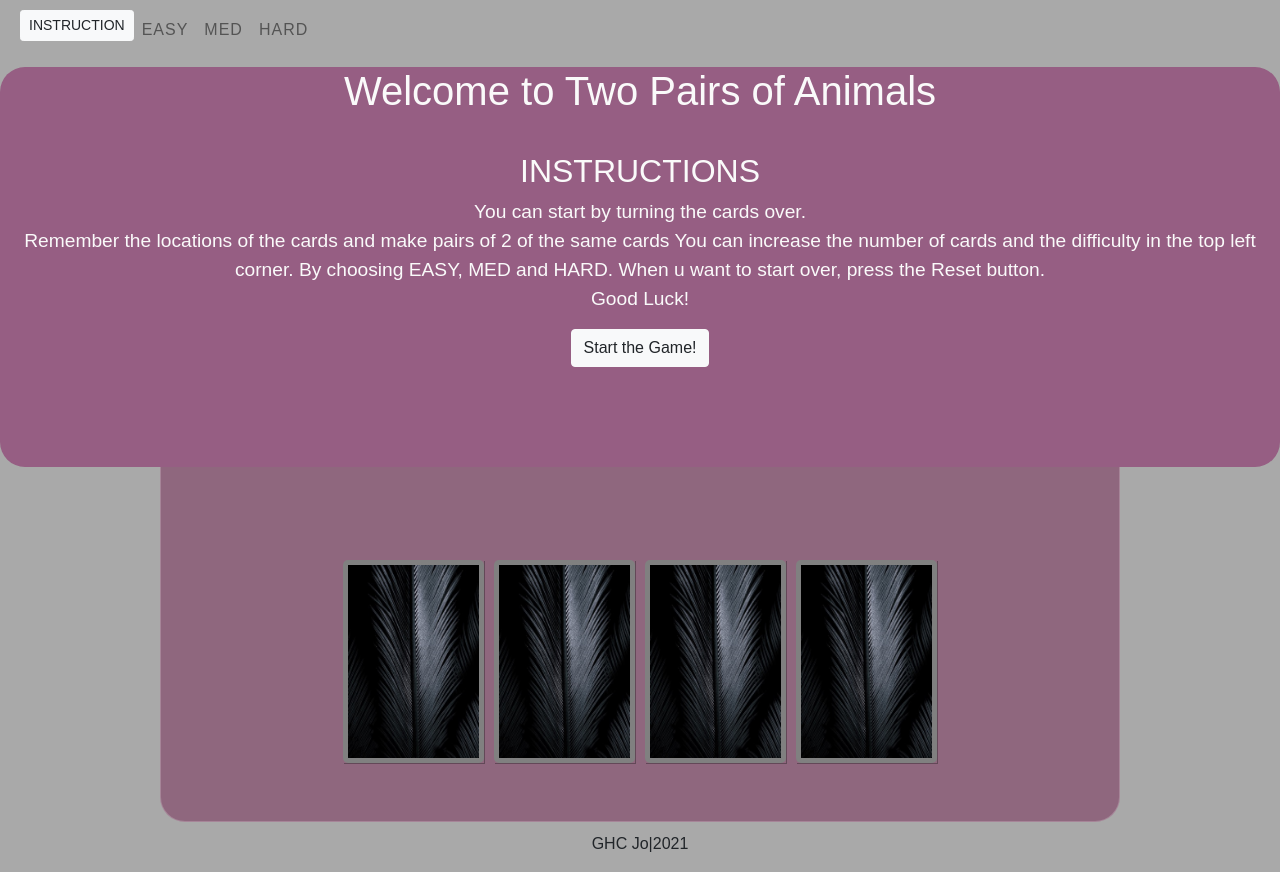
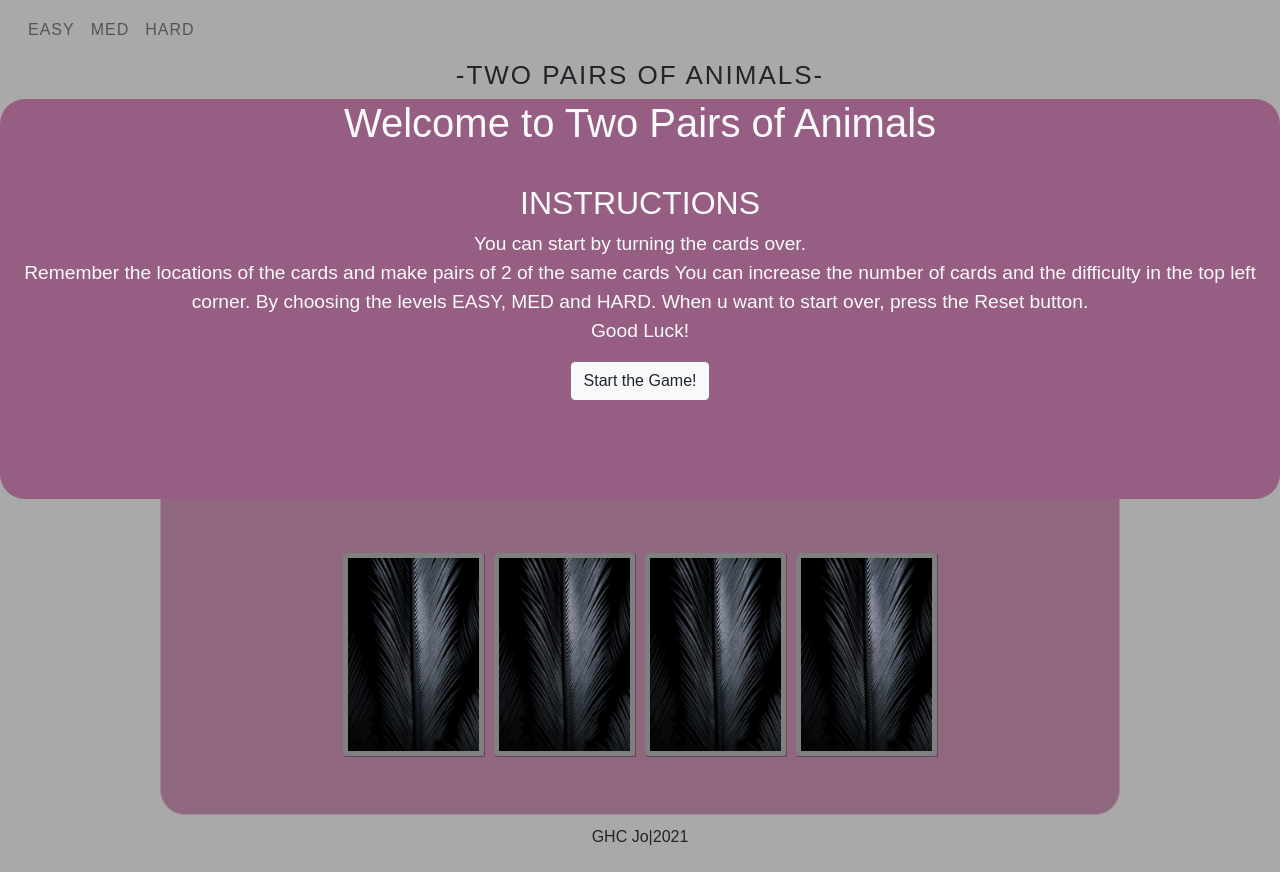
Before and after one commit to gwenjo/mario-memory, a plain HTML site: page index.html in a window 1280 px wide. Drawn offline with nearby package versions, Linux system fonts and the light colour scheme; a web font is replaced by a local one.

Commit message:
changed instruction message on all pages

```diff
--- a/index.html
+++ b/index.html
@@ -25,9 +25,6 @@
                 <div class="collapse navbar-collapse" id="navbarNavAltMarkup">
                     <ul class="navbar-nav">
                         <li class="nav-item">
-                            <p><button type="button" class="btn btn-light btn-sm" data-toggle="modal" data-target="#instructionModal">INSTRUCTION</button></p>
-                        </li>
-                        <li class="nav-item">
                             <a class="nav-link" href="index.html">EASY</a>
                         </li>
                         <li class="nav-item">
@@ -40,6 +37,9 @@
                 </div>
     </nav>
 <!-- /.Navbar Section-->
+
+<h1 class="title-text">-Two pairs of Animals-</h1>
+
 <!-- Instruction Beginning Section -->
 <div id="instruction-msg">
     <a><h1 class="game-title">Welcome to Two Pairs of Animals</h1><br />
@@ -47,13 +47,11 @@
             <p>You can start by turning the cards over. <br />
                 Remember the locations of the cards and make pairs of 2 of the same cards
                 You can increase the number of cards and the difficulty in the top left corner.
-                By choosing EASY, MED and HARD. When u want to start over, press the Reset button.<br>
+                By choosing the levels EASY, MED and HARD. When u want to start over, press the Reset button.<br>
                 Good Luck!</p></a>
                     <button class="btn btn-light btn-md" onclick="closeWindow()">Start the Game!</button>
 </div>
 <!-- /Instruction Beginning Section -->
-
-<h1 class="title-text">-Two pairs of Animals-</h1>
 
 <!-- Instruction Section -->
 <div class="instruction-container">
```
Also changed, not shown: hard.html (+5 -6 lines), med.html (+4 -4 lines).
